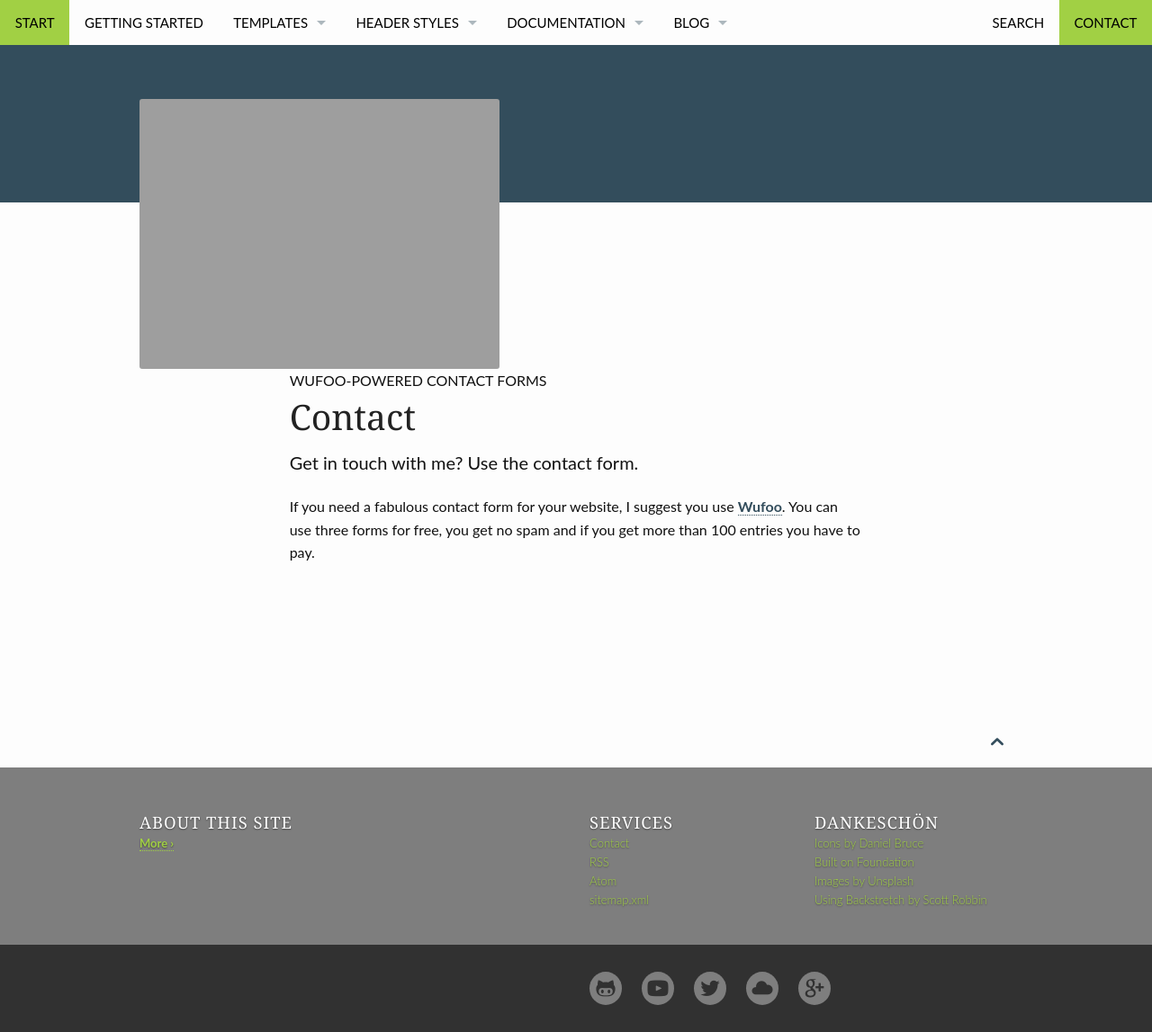
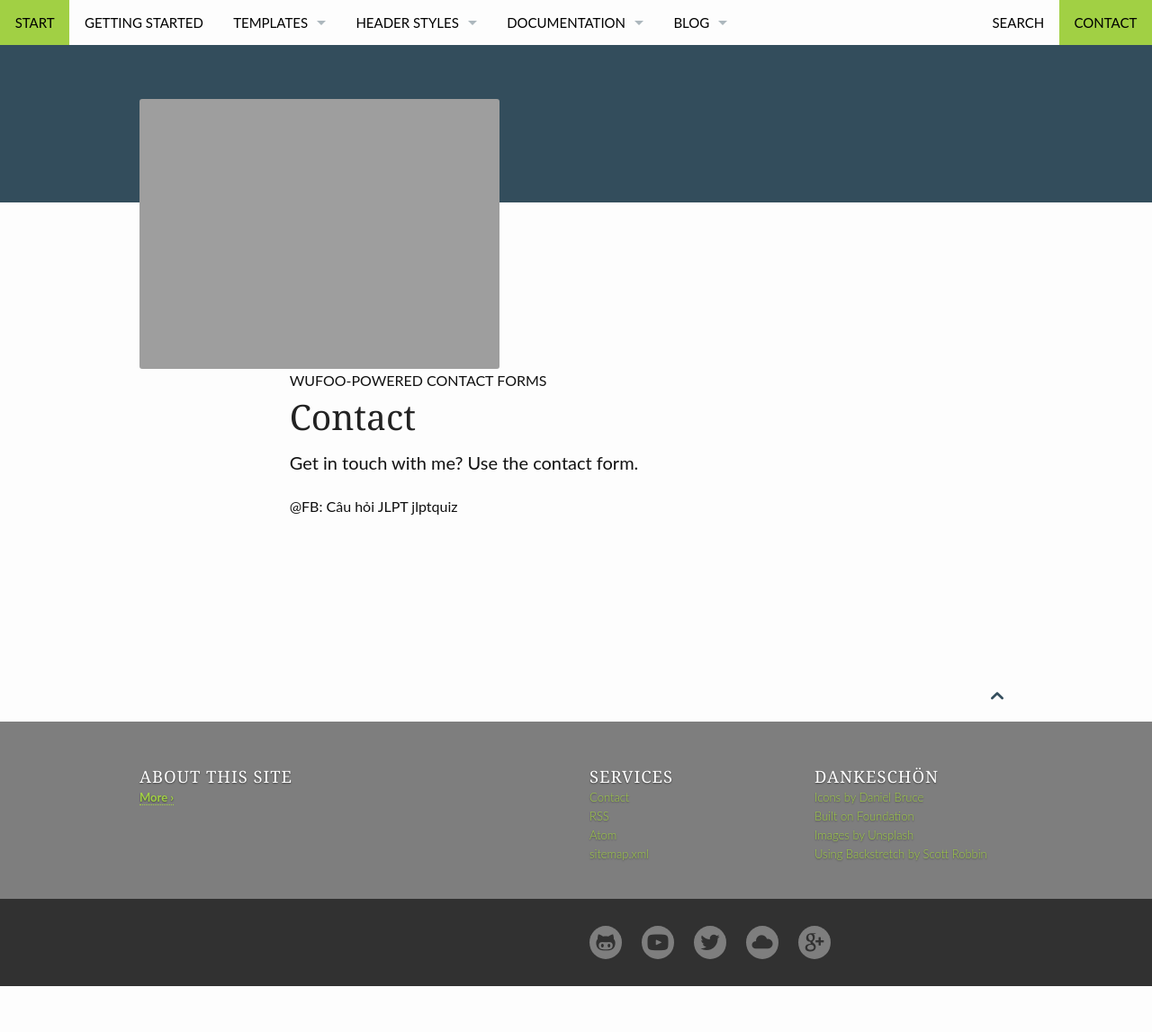
Before and after one commit to cauhoijlpt/cauhoijlpt, a Jekyll site: the page built from pages/contact.md, in a window 1280 px wide. Shown: the whole page at 90% size. Built offline with Jekyll 4.4.1, drawn with Linux system fonts in a browser that asks for light colours; after the commit the page ends 1096 px from its top, so only the background shows below that.

Commit message:
Update contact.md

```diff
--- a/pages/contact.md
+++ b/pages/contact.md
@@ -6,7 +6,7 @@ subheadline: "Wufoo-powered contact forms"
 teaser: "Get in touch with me? Use the contact form."
 permalink: "/contact/"
 ---
-If you need a fabulous contact form for your website, I suggest you use [Wufoo][1]. You can use three forms for free, you get no spam and if you get more than 100 entries you have to pay.
+@FB: Câu hỏi JLPT   jlptquiz
 
 
  [1]: http://www.wufoo.com/
```
